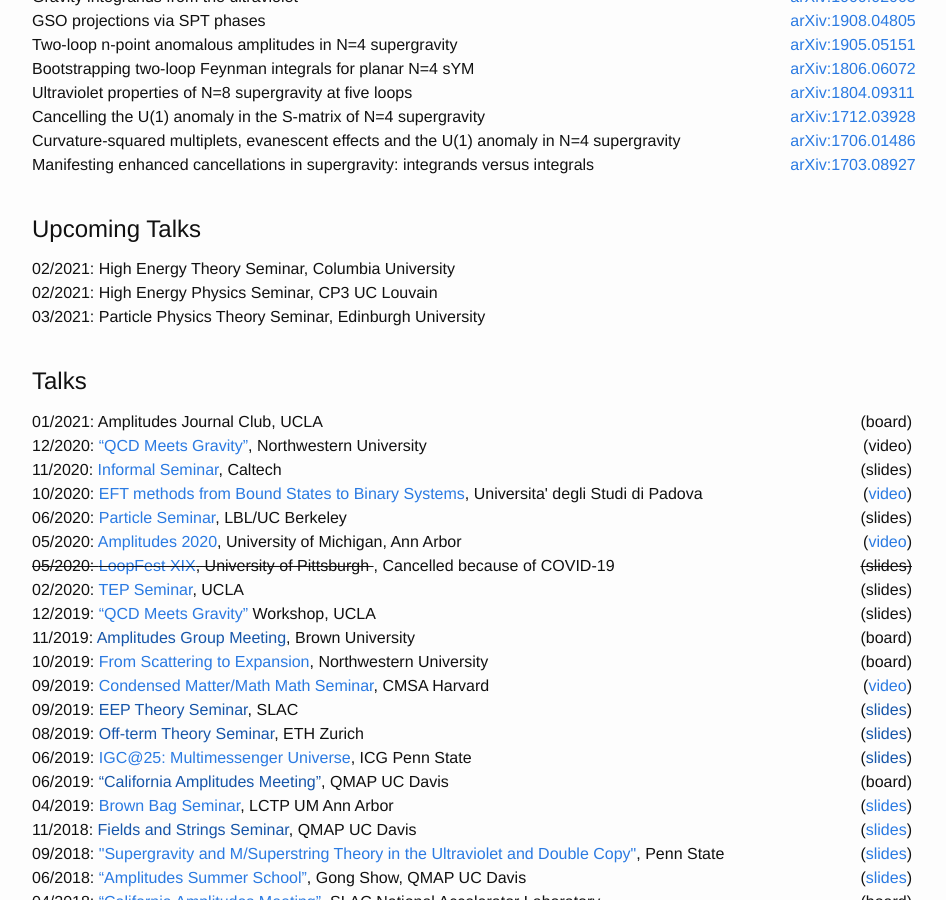
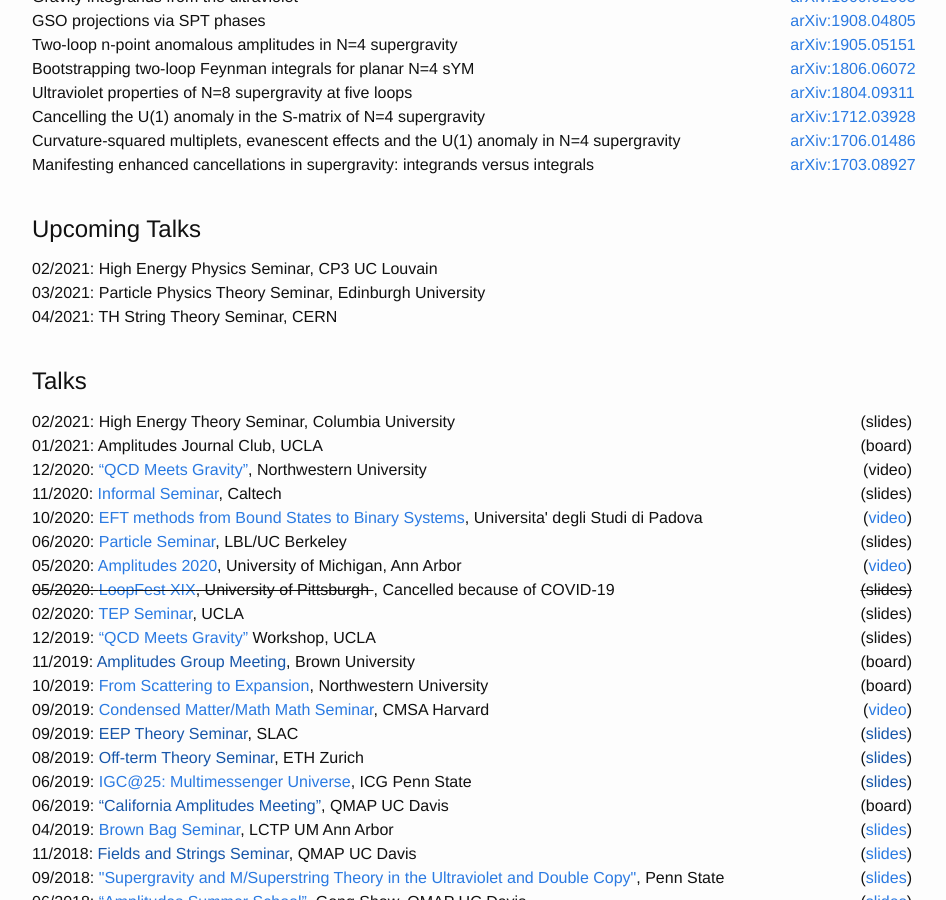
Before and after one commit to julioparra/julioparra.github.io, a Jekyll site: the page built from index.md, in a window 1280 px wide and 900 px high, scrolled down 751 px. Shown: the whole window, without its empty margins (168-1114 px from the left). Built offline with Jekyll 4.4.1, drawn with Linux system fonts in a browser that asks for light colours; nearby versions of some CDN libraries.

Commit message:
Added latest upcoming talk

```diff
--- a/index.md
+++ b/index.md
@@ -107,10 +107,6 @@ Office: PAB 4-737 <br>
 #### Upcoming Talks ####
 
 <div class="row">
-    <div class="col-10"> 02/2021: High Energy Theory Seminar,  Columbia University </div>
-    <div class="col-2" style="text-align:right"> </div>
-</div>
-<div class="row">
     <div class="col-10"> 02/2021: High Energy Physics Seminar,  CP3 UC Louvain </div>
     <div class="col-2" style="text-align:right"> </div>
 </div>
@@ -118,11 +114,19 @@ Office: PAB 4-737 <br>
     <div class="col-10"> 03/2021: Particle Physics Theory Seminar,  Edinburgh University </div>
     <div class="col-2" style="text-align:right"> </div>
 </div>
+<div class="row">
+    <div class="col-10"> 04/2021: TH String Theory Seminar,  CERN </div>
+    <div class="col-2" style="text-align:right"> </div>
+</div>
 
 <br>
 
 #### Talks ####
 
+<div class="row">
+    <div class="col-10"> 02/2021: High Energy Theory Seminar,  Columbia University </div>
+    <div class="col-2" style="text-align:right"> (slides) </div>
+</div>
 <div class="row">
     <div class="col-10"> 01/2021: Amplitudes Journal Club,  UCLA </div>
     <div class="col-2" style="text-align:right"> (board) </div>
```
